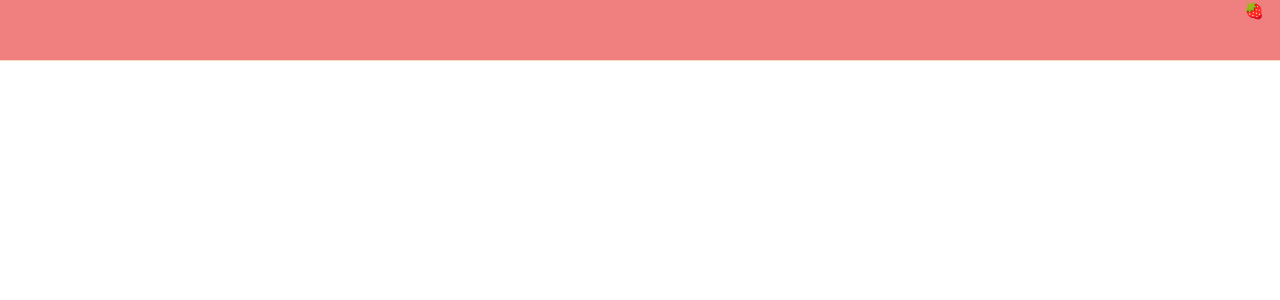
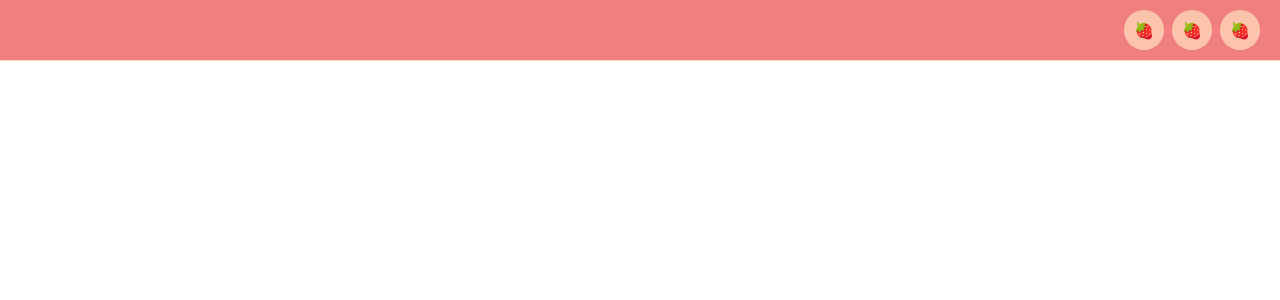
Before and after one commit to MohammadMitwaly/react-ts-animated-dropdown, a React (Create React App) app: page / in a window 1280 px wide. Shown: the top 300 px of the page. Built offline with nearby package versions, Linux system fonts and the light colour scheme.

Commit message:
Add nav-item styling

```diff
--- a/src/App.tsx
+++ b/src/App.tsx
@@ -5,6 +5,8 @@
   return (
     <Navbar>
       <NavItem icon="🍓" />
+      <NavItem icon="🍓" />
+      <NavItem icon="🍓" />
     </Navbar>
   );
 }
--- a/src/components/Navbar.tsx
+++ b/src/components/Navbar.tsx
@@ -1,5 +1,5 @@
 type Props = {
-  children: JSX.Element;
+  children: JSX.Element[];
 };
 
 const Navbar: React.FC<Props> = ({ children }) => {
--- a/src/index.css
+++ b/src/index.css
@@ -50,3 +50,28 @@
   display: flex;
   justify-content: flex-end;
 }
+
+.nav-item {
+  width: calc(var(--nav-size) * 0.8);
+  display: flex;
+  align-items: center;
+  justify-content: center;
+}
+
+.icon-button {
+  --button-size: calc(var(--nav-size) * 0.5);
+  width: var(--button-size);
+  height: var(--button-size);
+  background-color: #fbc4ab;
+  border-radius: 50%;
+  padding: 5px;
+  margin: 2px;
+  display: flex;
+  align-items: center;
+  justify-content: center;
+  transition: filter 300ms;
+}
+
+.icon-button:hover {
+  filter: brightness(1.2);
+}
```
